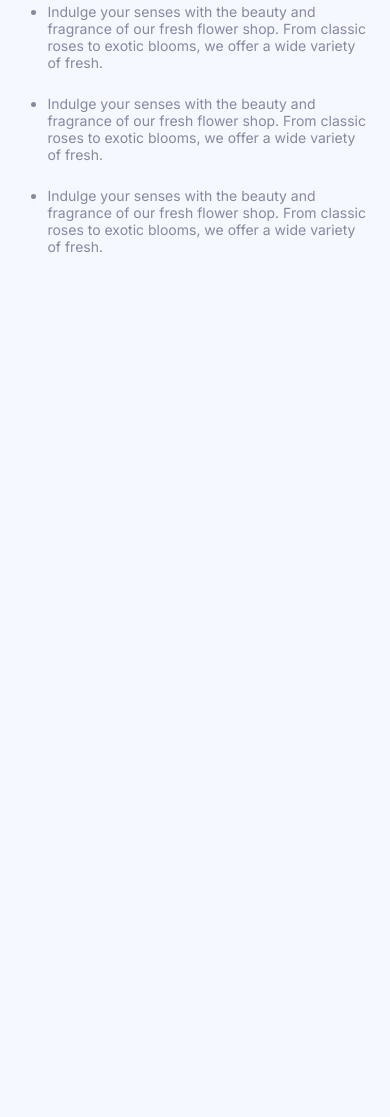
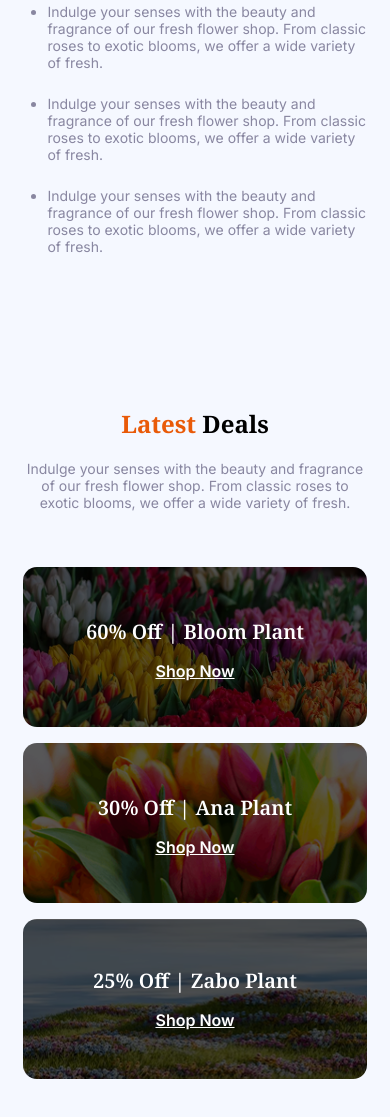
Before and after one commit to sam-z-mridula/B12A02-Responsive-Flowers, a plain HTML site: page index.html in a window 390 px wide. Shown: the part 2719-3836 px from the top of the page. Before the commit the page ends 2998 px from the top, so only its background shows below. Drawn offline with Linux system fonts and the light colour scheme.

Commit message:
added responsive latest deals section

```diff
--- a/index.html
+++ b/index.html
@@ -26,6 +26,7 @@
             <img class="cart-icon" src="./assets/shopping-cart.png" alt="" />
             <div>Cart ($56)</div>
           </div>
+
         </div>
       </nav>
 
@@ -135,7 +136,33 @@
       </div>
     </section>
 
-    <section class="container"></section>
+    <!-- Latest Deals -->
+    <section class="container deals">
+      <h1 class="section-title latest"><span class="colored">Latest</span> Deals</h1>
+      <p class="para">Indulge your senses with the beauty and fragrance of our fresh flower shop. From classic roses to exotic blooms, we offer a wide variety of fresh.</p>
+
+      <div class="deal-img-container">
+        <div class="deal-left">
+
+          <div id="bloom">
+            <h5>60% Off | Bloom Plant</h5>
+            <a href="#">Shop Now</a>
+          </div>
+
+          <div id="ana">
+            <h5>30% Off | Ana  Plant</h5>
+            <a href="#">Shop Now</a>
+          </div>
+
+        </div>
+
+        <div class="deal-right">
+          <h1>25% Off | Zabo Plant</h1>
+            <a href="#">Shop Now</a>
+        </div>
+      </div>
+    </section>
+
     <section class="container"></section>
 
     <footer class="container"></footer>
--- a/styles/style.css
+++ b/styles/style.css
@@ -318,3 +318,153 @@ nav {
     display: none;
   }
 }
+
+/* Latest Deals Section */
+
+.deals{
+  margin-top: 8rem;
+  text-align: center;
+  margin-bottom: 5rem;
+}
+
+.deals p{
+  width: 70%;
+  margin: 0 auto 8rem;
+}
+
+.deal-img-container{
+  display: flex;
+  justify-content: space-between;
+  align-items: center;
+}
+
+.deal-left{
+  width: 30%;
+  display: grid;
+  gap: 2rem;
+}
+
+#bloom{
+  background:  rgba(0, 0, 0, 0.38)url('../assets/deal-bloom.png');
+  background-blend-mode: darken;
+  height: 12rem;
+  border-radius: 14px;
+}
+
+#ana{
+  background: rgba(0, 0, 0, 0.38)url('../assets/deal-ana.png');
+  background-blend-mode: darken;
+  height: 12rem;
+  border-radius: 14px;
+}
+
+/* .deal-left h5, a{
+  margin-top: 15%;
+  background: transparent;
+  color: white;
+} */
+
+.deal-left h5{
+  font-family: "Noto Serif", sans-serif;
+  font-size: 1.25rem;
+  margin-bottom: 1rem;
+  font-weight: 600;
+  margin-top: 15%;
+  background: transparent;
+  color: white;
+}
+
+.deal-left a{
+  font-weight: 600;
+  margin-top: 15%;
+  background: transparent;
+  color: white;
+}
+
+.deal-right{
+  background: rgba(0, 0, 0, 0.38)url('../assets/deal-zabo.png');
+  background-repeat: no-repeat;
+  background-size: cover;
+  background-blend-mode: darken;
+  height: 26rem;
+  border-radius: 22px;
+  width: 67%;
+}
+
+.deal-right h1, a{
+  margin-top: 20%;
+  background: transparent;
+  color: white;
+}
+
+.deal-right h1{
+  font-family: "Noto Serif", sans-serif;
+  font-size: 2.5rem;
+  margin-bottom: 1rem;
+  font-weight: 600;
+}
+
+.deal-right a{
+  font-size: 1.75rem;
+  font-weight: 600;
+}
+
+/* Small Screen */
+
+@media screen and (max-width: 576px) {
+
+  .latest {
+    font-size: 1.5rem;
+  }
+
+  .deals p{
+    font-size: 0.875rem;
+    width: 100%;
+    margin: 0 auto 3.5rem;
+  }
+
+  .deal-img-container{
+  flex-direction: column;
+  gap: 1rem;
+  }
+
+  .deal-left{
+  width: 100%;
+  gap: 1rem;
+  }
+
+  #bloom, #ana, .deal-right {
+    height: 10rem;
+    border-radius: 14px;
+  }
+
+  #bloom{
+    background:  rgba(0, 0, 0, 0.65)url('../assets/deal-bloom.png');
+    background-repeat: no-repeat;
+    background-size: cover;
+  }
+
+  #ana{
+    background: rgba(0, 0, 0, 0.65)url('../assets/deal-ana.png');
+    background-repeat: no-repeat;
+    background-size: cover;
+  }
+
+  .deal-right{
+    background: rgba(0, 0, 0, 0.65)url('../assets/deal-zabo.png');
+    width: 100%;
+  }
+
+  .deal-right h1{
+    font-size: 1.25rem;
+    margin-bottom: 1rem;
+    font-weight: 600;
+    margin-top: 14%;
+  }
+
+  .deal-right a{
+    font-weight: 600;
+    font-size: 1rem;
+    font-weight: 600;
+  }
+}
```
